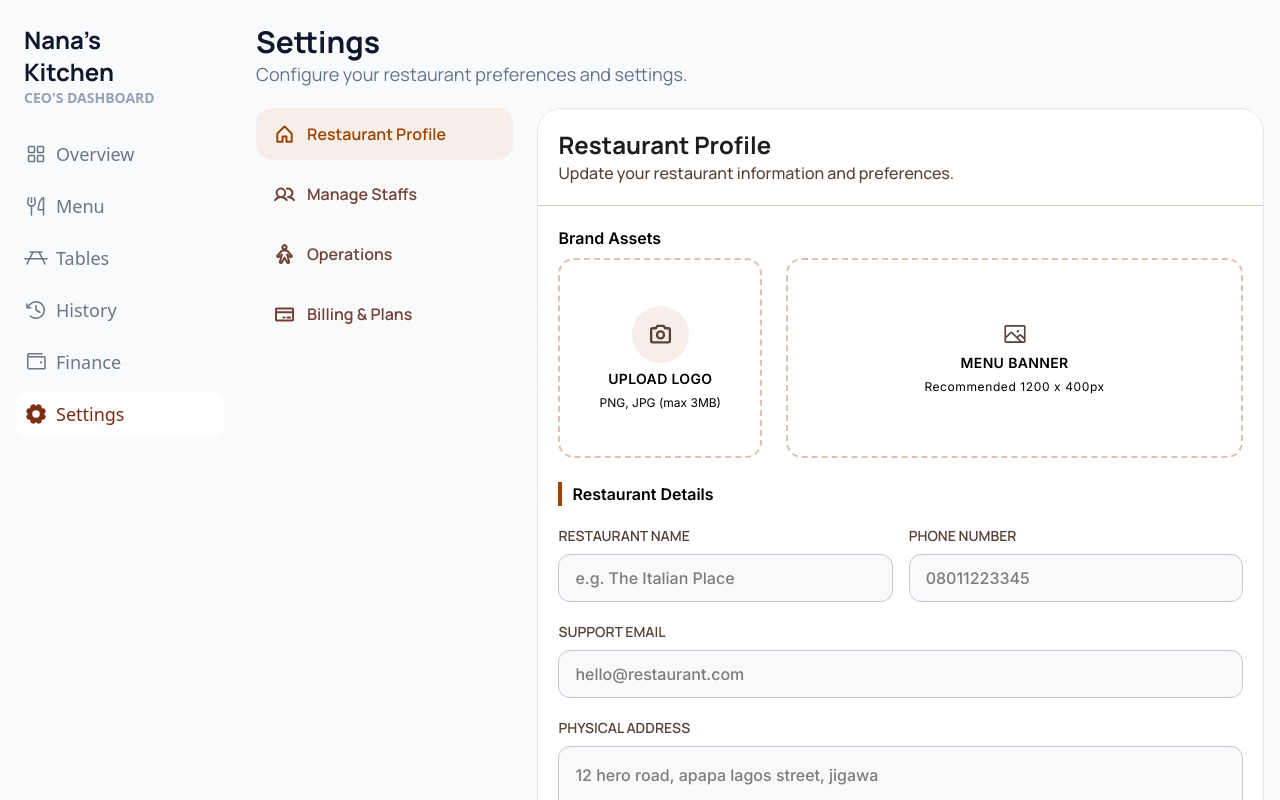
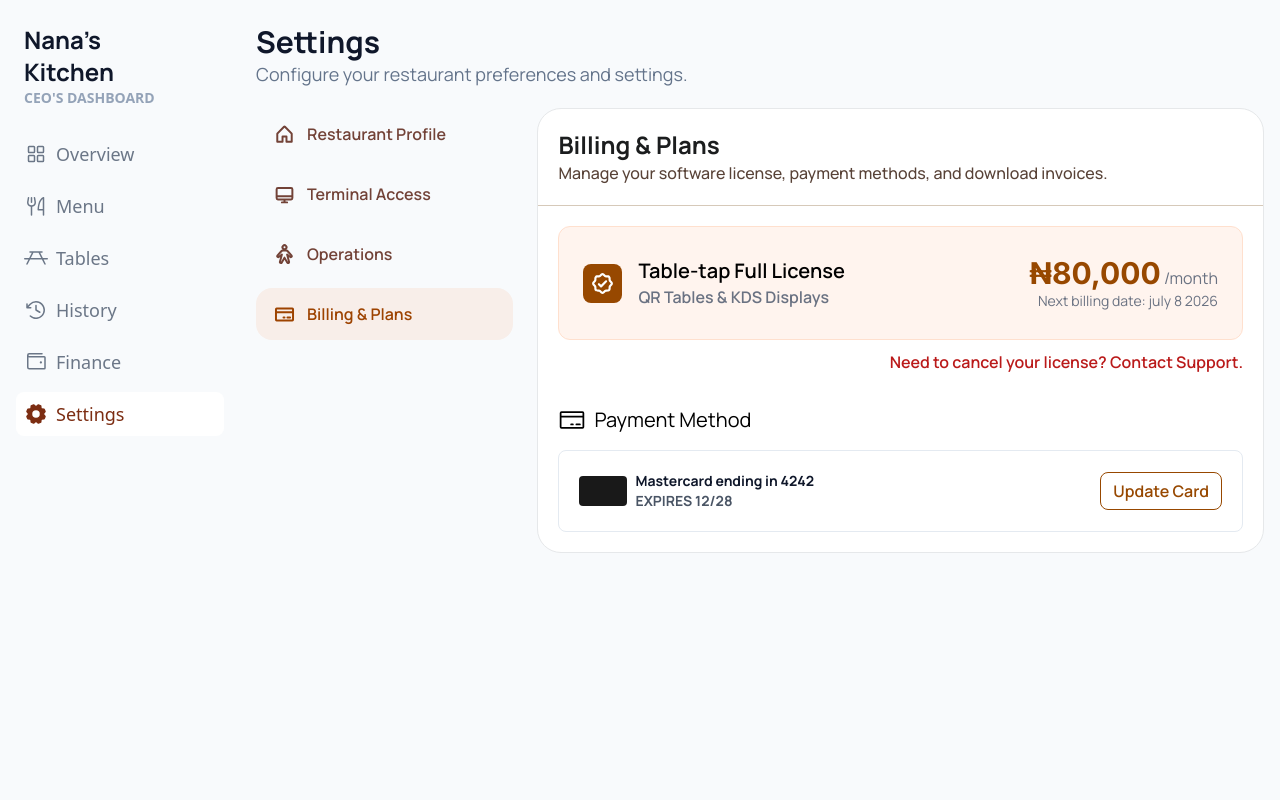
Before and after one commit to munachi821/Table-tap, a Next.js app: page /admin/settings in a window 1280 px wide. Both pictures are taken after a click on the element "Billing & Plans". Built offline with nearby package versions, Linux system fonts and the light colour scheme.

Commit message:
did something

```diff
--- a/app/admin/settings/page.tsx
+++ b/app/admin/settings/page.tsx
@@ -3,13 +3,17 @@
 import {
   CameraIcon,
   CreditCardIcon,
+  DesktopIcon,
   HouseIcon,
   ImageIcon,
   PersonIcon,
-  UsersIcon,
 } from "@phosphor-icons/react";
+import { SealCheckIcon } from "@phosphor-icons/react/dist/ssr";
+import { useState } from "react";
 
-const page = () => {
+const Page = () => {
+  const [activeTab, setActiveTab] = useState("profile");
+
   return (
     <div className="p-4 py-6 font-manrope">
       <div className="font-manrope">
@@ -21,21 +25,35 @@ const page = () => {
 
       <div className="grid grid-cols-11 mt-5 gap-6">
         <div className="col-span-3 space-y-2">
-          <div className="py-3.5 px-4.5 bg-[#F8EEE9] text-[#9D4300] font-semibold cursor-pointer flex items-center gap-3 rounded-2xl">
+          <div
+            className={`py-3.5 px-4.5 ${activeTab === "profile" ? "bg-[#F8EEE9] text-[#9D4300]" : "hover:bg-[#F2F4F6] text-[#724237]"} transition-colors cursor-pointer font-semibold flex items-center gap-3 rounded-2xl`}
+            onClick={() => setActiveTab("profile")}
+          >
             <HouseIcon size={21} weight="bold" /> <p>Restaurant Profile</p>
           </div>
-          <div className="py-3.5 px-4.5 hover:bg-[#F2F4F6] transition-colors cursor-pointer text-[#724237] font-semibold flex items-center gap-3 rounded-2xl">
-            <UsersIcon size={21} weight="bold" /> <p>Manage Staffs</p>
+          <div
+            className={`py-3.5 px-4.5 ${activeTab === "terminal" ? "bg-[#F8EEE9] text-[#9D4300]" : "hover:bg-[#F2F4F6] text-[#724237]"} transition-colors cursor-pointer font-semibold flex items-center gap-3 rounded-2xl`}
+            onClick={() => setActiveTab("terminal")}
+          >
+            <DesktopIcon size={21} weight="bold" /> <p>Terminal Access</p>
           </div>
-          <div className="py-3.5 px-4.5 hover:bg-[#F2F4F6] transition-colors cursor-pointer text-[#724237] font-semibold flex items-center gap-3 rounded-2xl">
+          <div
+            className={`py-3.5 px-4.5 ${activeTab === "operations" ? "bg-[#F8EEE9] text-[#9D4300]" : "hover:bg-[#F2F4F6] text-[#724237]"} transition-colors cursor-pointer font-semibold flex items-center gap-3 rounded-2xl`}
+            onClick={() => setActiveTab("operations")}
+          >
             <PersonIcon size={21} weight="bold" /> <p>Operations</p>
           </div>
-          <div className="py-3.5 px-4.5 hover:bg-[#F2F4F6] transition-colors cursor-pointer text-[#724237] font-semibold flex items-center gap-3 rounded-2xl">
+          <div
+            className={`py-3.5 px-4.5 ${activeTab === "billing" ? "bg-[#F8EEE9] text-[#9D4300]" : "hover:bg-[#F2F4F6] text-[#724237]"} transition-colors cursor-pointer font-semibold flex items-center gap-3 rounded-2xl`}
+            onClick={() => setActiveTab("billing")}
+          >
             <CreditCardIcon size={21} weight="bold" /> <p>Billing & Plans</p>
           </div>
         </div>
 
         <div className="col-span-8 bg-white rounded-3xl border border-[#E6E8EA]">
+          {activeTab === "profile" && (
+            <div>
               <div className="border-b border-[#D6C9B9] p-5">
                 <p className="text-[#1B1D1E] text-2xl font-bold">
                   Restaurant Profile
@@ -172,8 +190,81 @@ const page = () => {
                 </div>
               </form>
             </div>
+          )}
+
+          {activeTab === "billing" && (
+            <div>
+              <div className="border-b border-[#D6C9B9] p-5">
+                <p className="text-[#1B1D1E] text-2xl font-bold">
+                  Billing & Plans
+                </p>
+                <p className="text-[#584237] text-base font-medium">
+                  Manage your software license, payment methods, and download
+                  invoices.
+                </p>
+              </div>
+
+              <div className="p-5">
+                <div>
+                  <div className="bg-[#FFF4EE] px-6 py-7 rounded-xl border border-[#FFE0CE] flex justify-between">
+                    <div className="flex items-center gap-4">
+                      <div className="bg-[#974800] text-white p-2 rounded-lg w-fit h-fit">
+                        <SealCheckIcon size={23} weight="bold" />
+                      </div>
+
+                      <div className="font-semibold">
+                        <p className="text-xl">Table-tap Full License</p>
+                        <p className="text-gray-500">
+                          QR Tables & KDS Displays
+                        </p>
+                      </div>
+                    </div>
+
+                    <div>
+                      <p className="text-gray-500">
+                        <span className="text-3xl font-bold font-inter text-[#974800]">
+                          ₦80,000
+                        </span>{" "}
+                        /month
+                      </p>
+                      <p className="text-gray-500 text-sm text-right">
+                        Next billing date: july 8 2026
+                      </p>
+                    </div>
+                  </div>
+                  <p className="text-[#BA1A1A] font-semibold mt-2.5 text-right">
+                    Need to cancel your license? Contact Support.
+                  </p>
+                </div>
+
+                <div className="mt-8">
+                  <div className="flex gap-2">
+                    <CreditCardIcon size={28} />{" "}
+                    <p className="text-xl">Payment Method</p>
+                  </div>
+
+                  <div className="border border-[#E4EAF1] rounded-lg p-5 flex items-center justify-between mt-4">
+                    <div className="flex gap-2 items-center">
+                      <div className="w-12 h-7.5 bg-black/90 rounded-sm"></div>
+                      <div className="text-sm font-bold">
+                        <p className="text-[#0F172A]">
+                          Mastercard ending in 4242
+                        </p>
+                        <p className="text-gray-600">EXPIRES 12/28</p>
+                      </div>
+                    </div>
+
+                    <button className="border border-[#974800] hover:bg-[#974800] transition-colors hover:text-white px-3 py-1.5 text-[#974800] cursor-pointer font-semibold rounded-lg">
+                      Update Card
+                    </button>
+                  </div>
+                </div>
+              </div>
+            </div>
+          )}
+        </div>
       </div>
     </div>
   );
 };
-export default page;
+export default Page;
```
Lines whose indentation alone changed are shown as unchanged.
